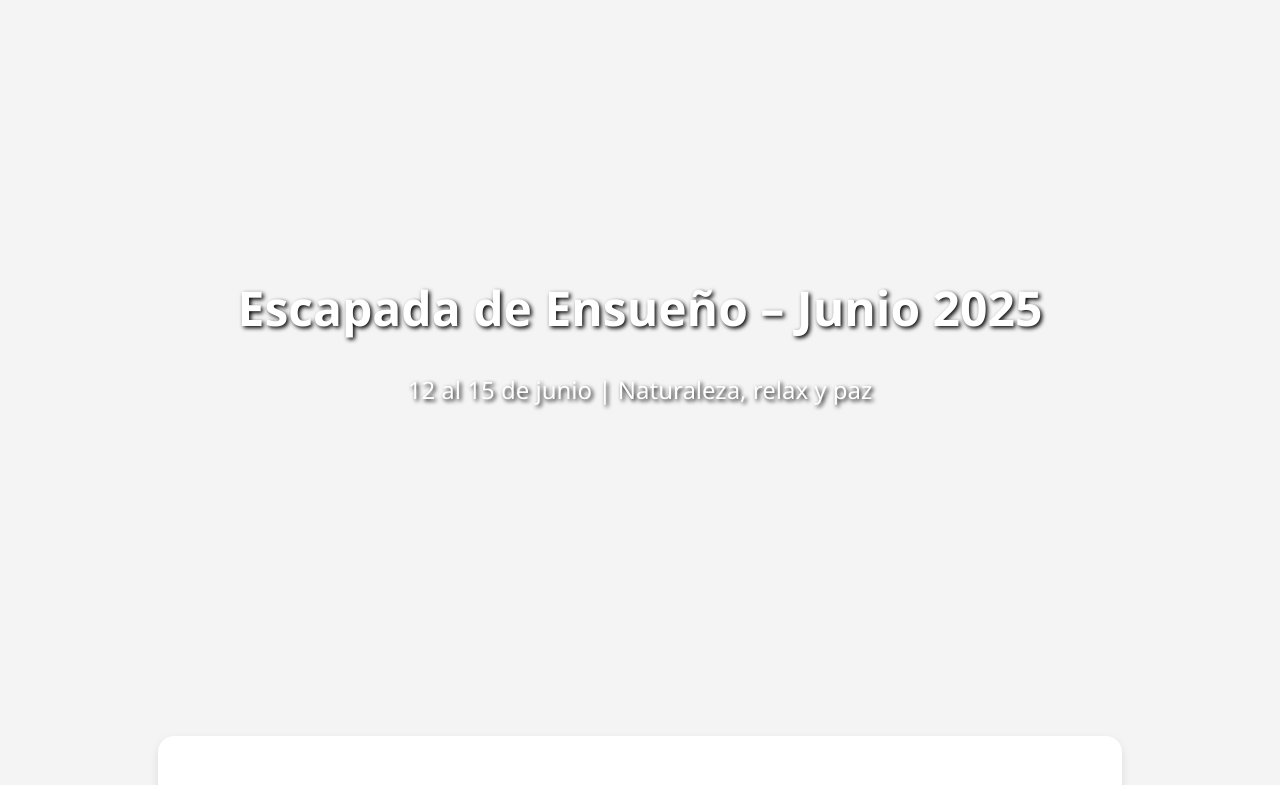
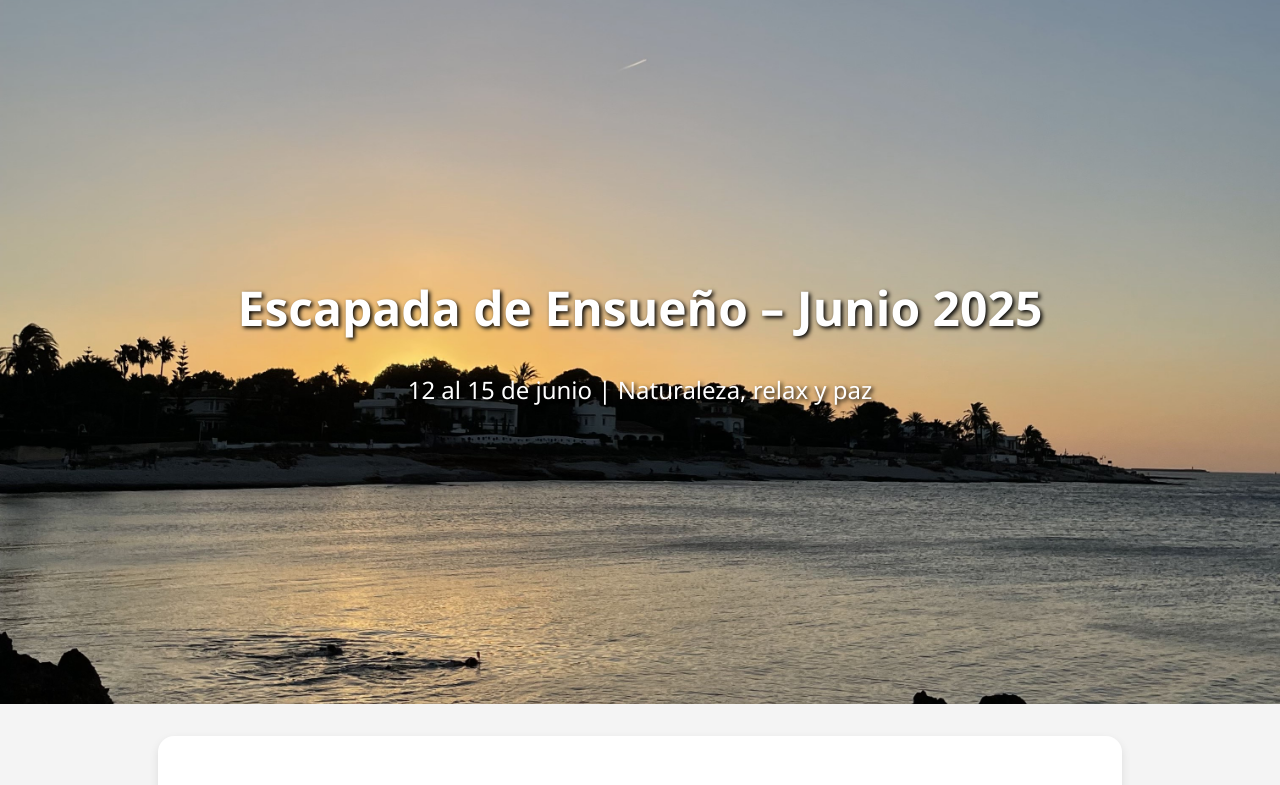
Before and after one commit to santsferrer/viaje-junio-ls, a plain HTML site: page index.html in a window 1280 px wide. Shown: the top 785 px of the page. Drawn offline with Linux system fonts and the light colour scheme.

Commit message:
Update index.html

```diff
--- a/index.html
+++ b/index.html
@@ -13,7 +13,7 @@
       line-height: 1.6;
     }
     .portada {
-      background: src="img/inicio.jpg" center/cover no-repeat;
+      background: url("img/inicio.jpg") center/cover no-repeat;
       height: 80vh;
       display: flex;
       align-items: center;
```
